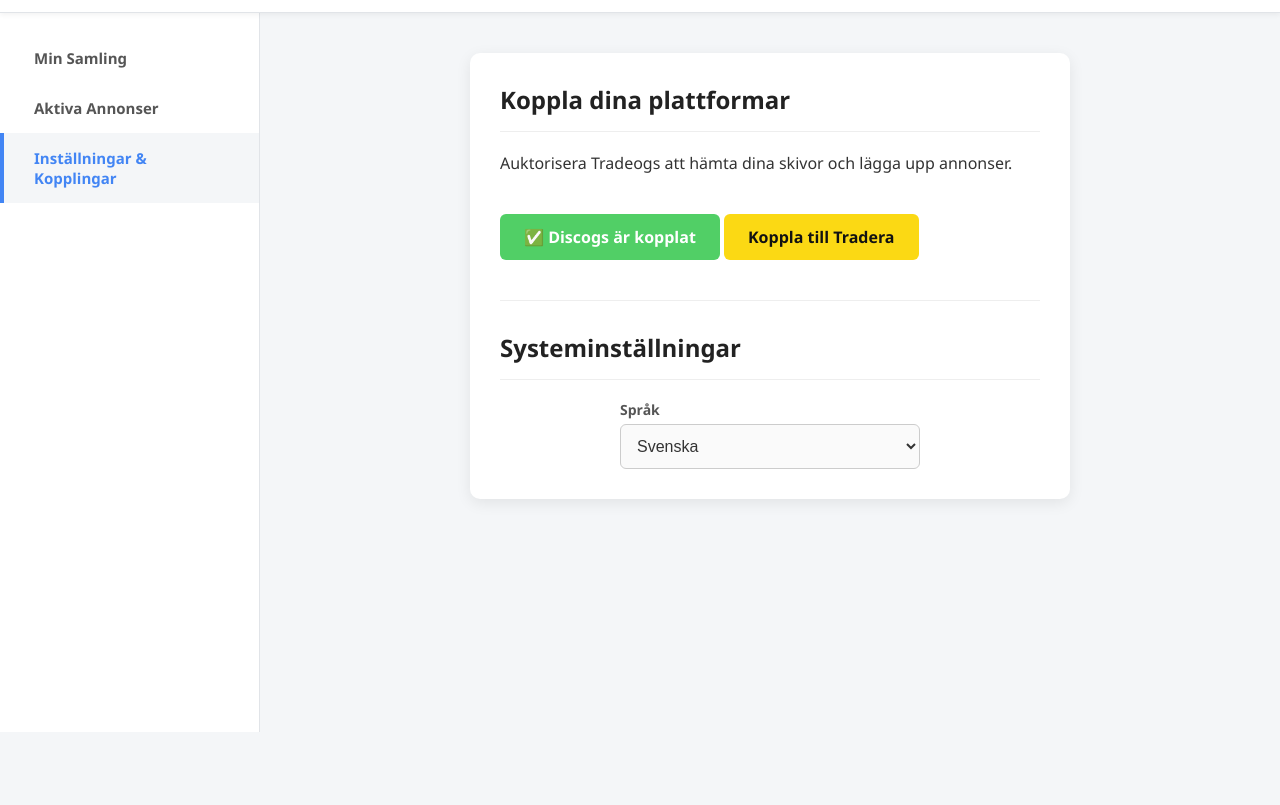
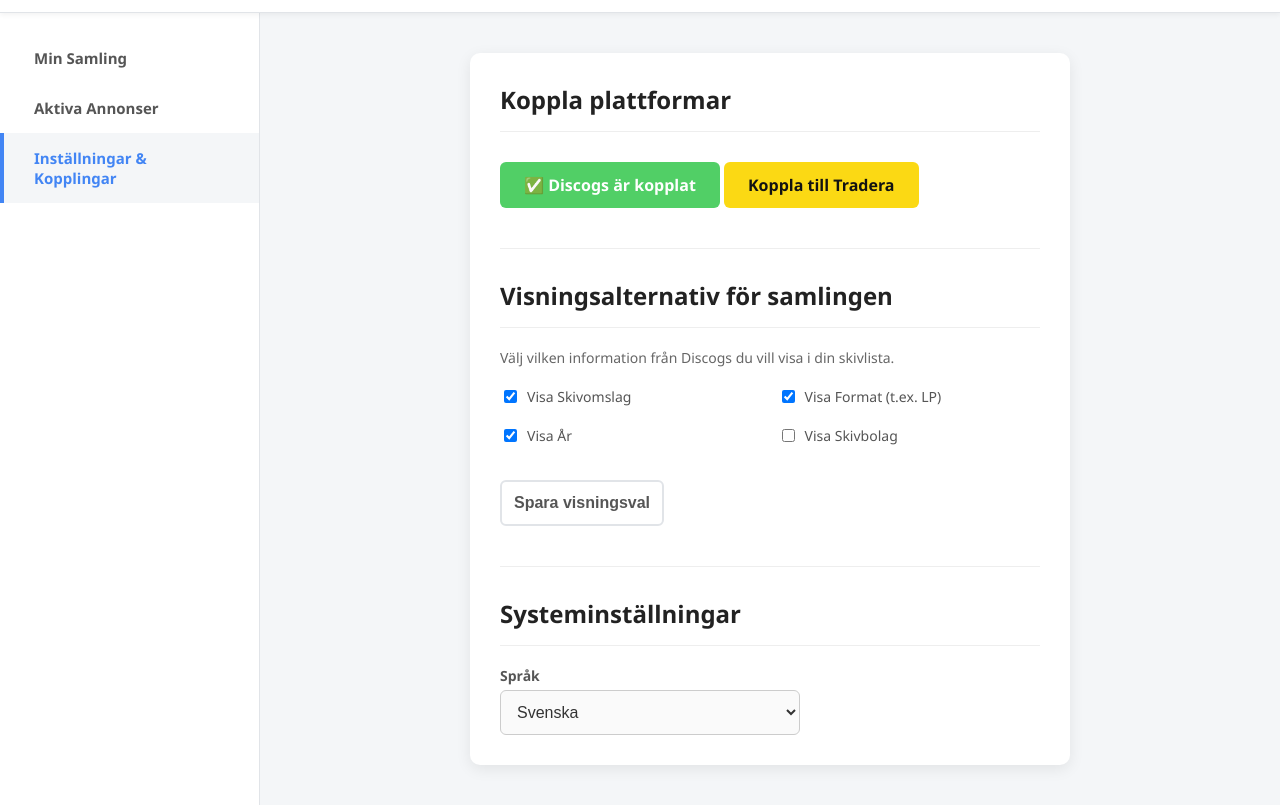
Before and after one commit to fuzzbdn/Tradeogs, a website: page public/dashboard.html in a window 1280 px wide. Shown: the part 68-873 px from the top of the page. Before the commit the page ends 800 px from the top, so only its background shows below. Drawn offline with Linux system fonts and the light colour scheme; sample sign-in values are in the browser's storage.

Commit message:
Update dashboard.html

```diff
--- a/public/dashboard.html
+++ b/public/dashboard.html
@@ -3,12 +3,12 @@
 <head>
     <meta charset="UTF-8">
     <meta name="viewport" content="width=device-width, initial-scale=1.0">
-    <title>Tradeogs</title>
+    <title>Tradeogs - Dashboard</title>
 
     <!-- Länka till extern CSS -->
     <link rel="stylesheet" href="/style.css">
 
-    <!-- Länka till extern JavaScript -->
+    <!-- Länka till extern JavaScript (defer gör att sidan laddar snabbare) -->
     <script src="/app.js" defer></script>
 </head>
 <body>
@@ -36,7 +36,7 @@
         <main class="main-content">
 
             <!-- VY 1: MIN SAMLING -->
-<section id="view-collection" class="view-section">
+            <section id="view-collection" class="view-section">
                 <div class="card" style="text-align: left; max-width: 800px; margin: 0 auto;">
                     <h2>Min Discogs-samling</h2>
 
@@ -45,6 +45,7 @@
                         <button class="btn btn-primary" onclick="fetchCollection()" style="width: auto; padding: 10px 20px;">Ladda samling</button>
                     </div>
 
+                    <!-- Sökfält (Dolt tills samlingen är laddad) -->
                     <div id="search-container" style="display: none; margin-bottom: 20px;">
                         <input type="text" id="search-input" placeholder="Sök på artist eller titel..." onkeyup="filterCollection()" style="width: 100%; padding: 12px; border-radius: 6px; border: 1px solid #ccc;">
                     </div>
@@ -55,28 +56,47 @@
 
             <!-- VY 2: AKTIVA ANNONSER -->
             <section id="view-ads" class="view-section">
-                <div class="card" style="text-align: left;">
+                <div class="card" style="text-align: left; max-width: 800px; margin: 0 auto;">
                     <h2>Aktiva annonser på Tradera</h2>
                     <p>Här kommer du kunna se och hantera de annonser du har lagt upp från din samling.</p>
-                    <!-- Här listar vi Tradera-data i framtiden -->
                 </div>
             </section>
 
             <!-- VY 3: INSTÄLLNINGAR (Aktiv som standard) -->
             <section id="view-settings" class="view-section active">
-                <div class="card" style="max-width: 600px; margin: 0 auto;">
-                    <h2>Koppla dina plattformar</h2>
-                    <p>Auktorisera Tradeogs att hämta dina skivor och lägga upp annonser.</p>
-
-                    <div style="margin: 30px 0;">
+                <div class="card" style="max-width: 600px; margin: 0 auto; text-align: left;">
+                    <h2>Koppla plattformar</h2>
+                    <div style="margin: 20px 0;">
                         <a href="/api/auth/discogs/login" class="btn btn-discogs">Koppla till Discogs</a>
                         <a href="/api/tradera/login" class="btn btn-tradera">Koppla till Tradera</a>
                     </div>
 
                     <hr style="border: none; border-top: 1px solid #eee; margin: 30px 0;">
 
+                    <!-- Visningsalternativ för samlingen -->
+                    <h2>Visningsalternativ för samlingen</h2>
+                    <p style="color: #666; font-size: 14px; margin-bottom: 20px;">Välj vilken information från Discogs du vill visa i din skivlista.</p>
+
+                    <div style="display: grid; grid-template-columns: 1fr 1fr; gap: 15px; margin-bottom: 20px;">
+                        <label style="display: flex; align-items: center; cursor: pointer; font-weight: normal;">
+                            <input type="checkbox" id="set-bild" checked style="width: auto; margin-right: 10px;"> Visa Skivomslag
+                        </label>
+                        <label style="display: flex; align-items: center; cursor: pointer; font-weight: normal;">
+                            <input type="checkbox" id="set-format" checked style="width: auto; margin-right: 10px;"> Visa Format (t.ex. LP)
+                        </label>
+                        <label style="display: flex; align-items: center; cursor: pointer; font-weight: normal;">
+                            <input type="checkbox" id="set-ar" checked style="width: auto; margin-right: 10px;"> Visa År
+                        </label>
+                        <label style="display: flex; align-items: center; cursor: pointer; font-weight: normal;">
+                            <input type="checkbox" id="set-bolag" style="width: auto; margin-right: 10px;"> Visa Skivbolag
+                        </label>
+                    </div>
+                    <button class="btn btn-outline" onclick="saveDisplaySettings()" style="width: auto;">Spara visningsval</button>
+
+                    <hr style="border: none; border-top: 1px solid #eee; margin: 30px 0;">
+
                     <h2>Systeminställningar</h2>
-                    <div class="form-group" style="max-width: 300px; margin: 0 auto;">
+                    <div class="form-group" style="max-width: 300px; margin: 0 auto 0 0;">
                         <label for="language">Språk</label>
                         <select id="language" style="width: 100%; padding: 12px; border-radius: 6px; border: 1px solid #ccc; font-size: 16px;">
                             <option value="sv">Svenska</option>
@@ -89,6 +109,5 @@
         </main>
     </div>
 
-
 </body>
 </html>
```
